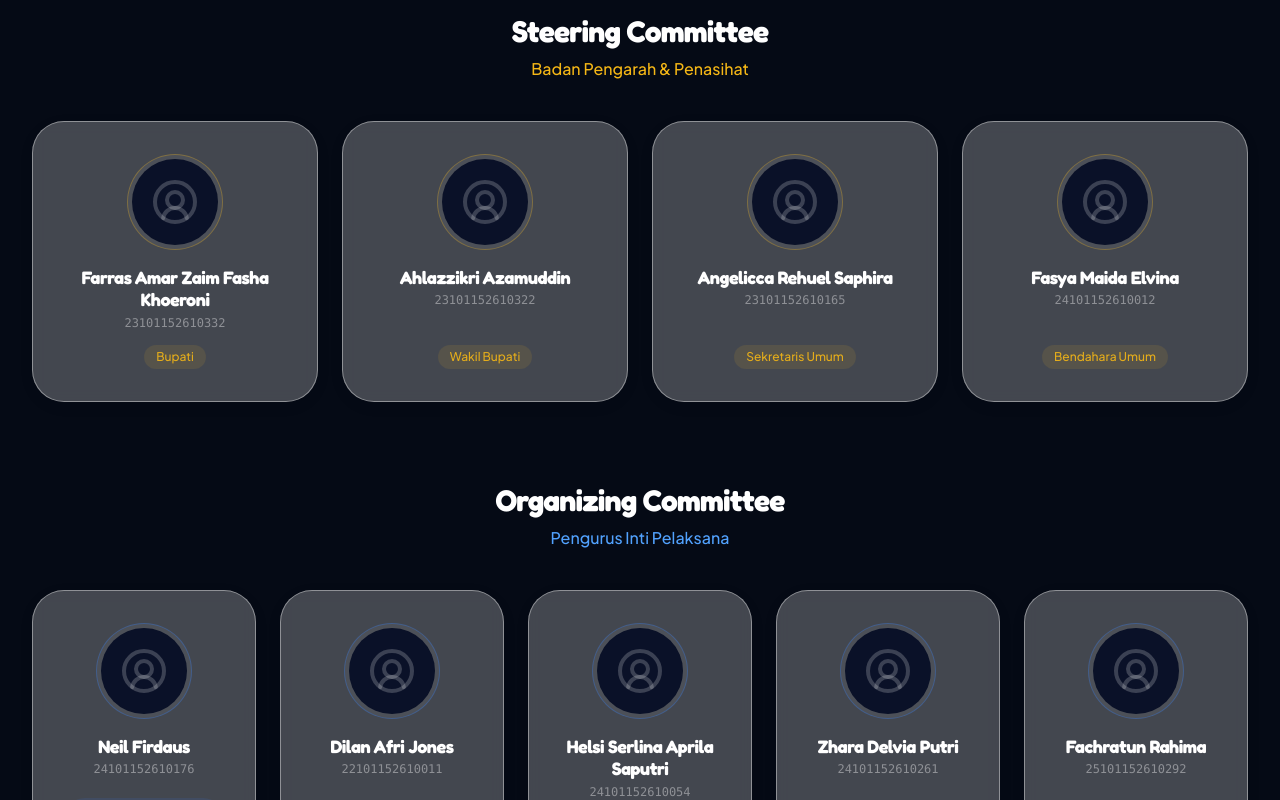
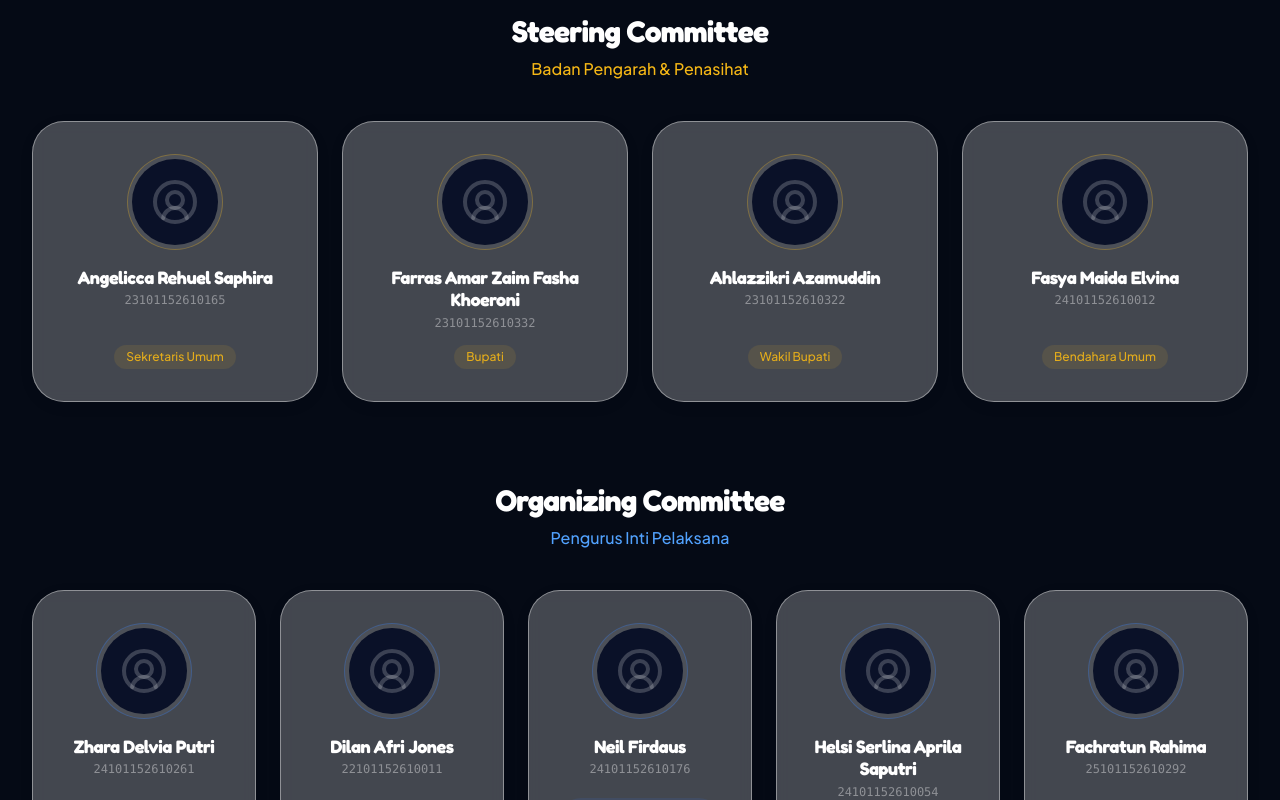
Before and after one commit to Tadaimaaaa/sifest-official, a Next.js app: page /about in a window 1280 px wide. Shown: the part 3500-4300 px from the top of the page. Built offline with nearby package versions, Linux system fonts and the light colour scheme.

Commit message:
style: rearrange SC and OC core members order

```diff
--- a/data/committee.ts
+++ b/data/committee.ts
@@ -13,17 +13,17 @@ export interface Division {
 }
 
 export const STEERING_COMMITTEE: CommitteeMember[] = [
+  { id: "sc-3", name: "Angelicca Rehuel Saphira", nim: "23101152610165", role: "Sekretaris Umum" },
   { id: "sc-1", name: "Farras Amar Zaim Fasha Khoeroni", nim: "23101152610332", role: "Bupati" },
   { id: "sc-2", name: "Ahlazzikri Azamuddin", nim: "23101152610322", role: "Wakil Bupati" },
-  { id: "sc-3", name: "Angelicca Rehuel Saphira", nim: "23101152610165", role: "Sekretaris Umum" },
   { id: "sc-4", name: "Fasya Maida Elvina", nim: "24101152610012", role: "Bendahara Umum" }
 ];
 
 export const ORGANIZING_COMMITTEE_CORE: CommitteeMember[] = [
+  { id: "oc-4", name: "Zhara Delvia Putri", nim: "24101152610261", role: "Bendahara 1" },
+  { id: "oc-2", name: "Dilan Afri Jones", nim: "22101152610011", role: "Ketua Pelaksana Proker" },
   { id: "oc-1", name: "Neil Firdaus", nim: "24101152610176", role: "Penanggung Jawab Proker" },
-  { id: "oc-2", name: "Dilan Afri Jones", nim: "22101152610011", role: "Ketua Pelaksana Proker" },
   { id: "oc-3", name: "Helsi Serlina Aprila Saputri", nim: "24101152610054", role: "Sekretaris" },
-  { id: "oc-4", name: "Zhara Delvia Putri", nim: "24101152610261", role: "Bendahara 1" },
   { id: "oc-5", name: "Fachratun Rahima", nim: "25101152610292", role: "Bendahara 2" }
 ];
 
```
